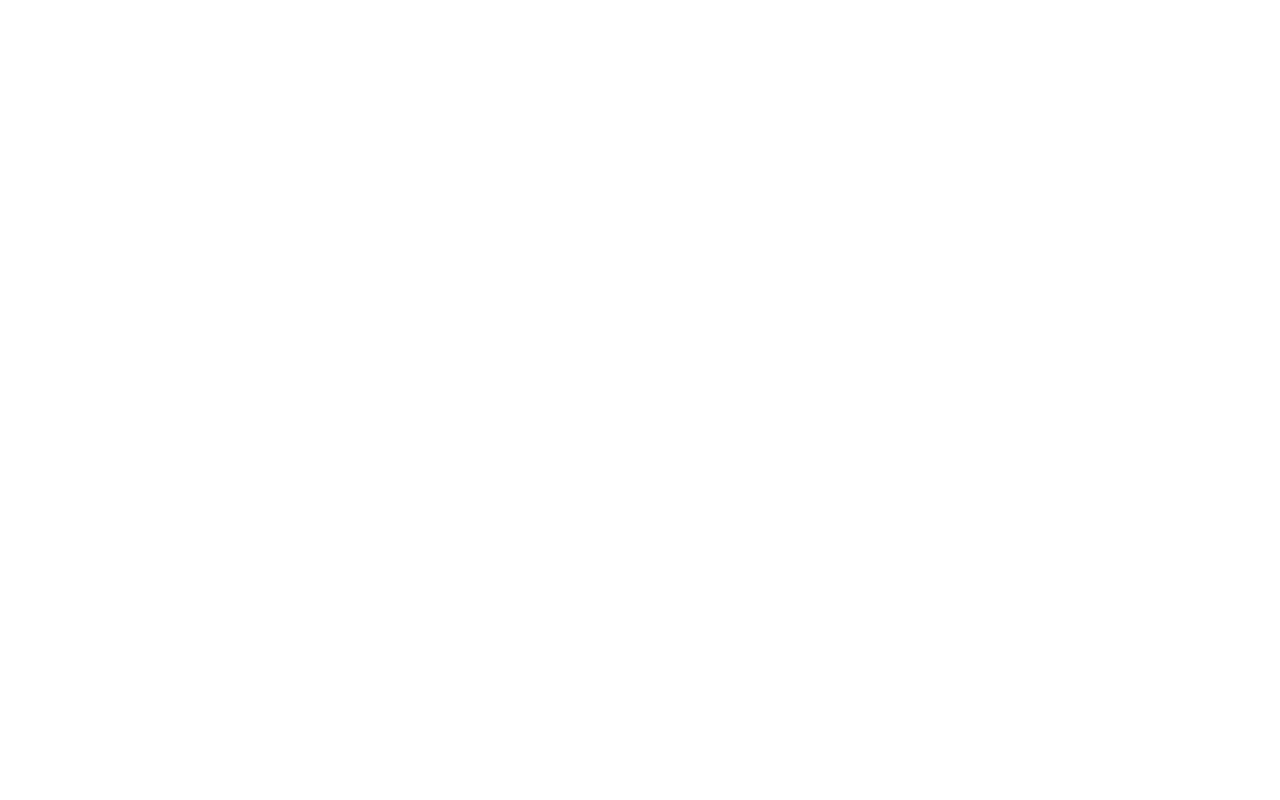
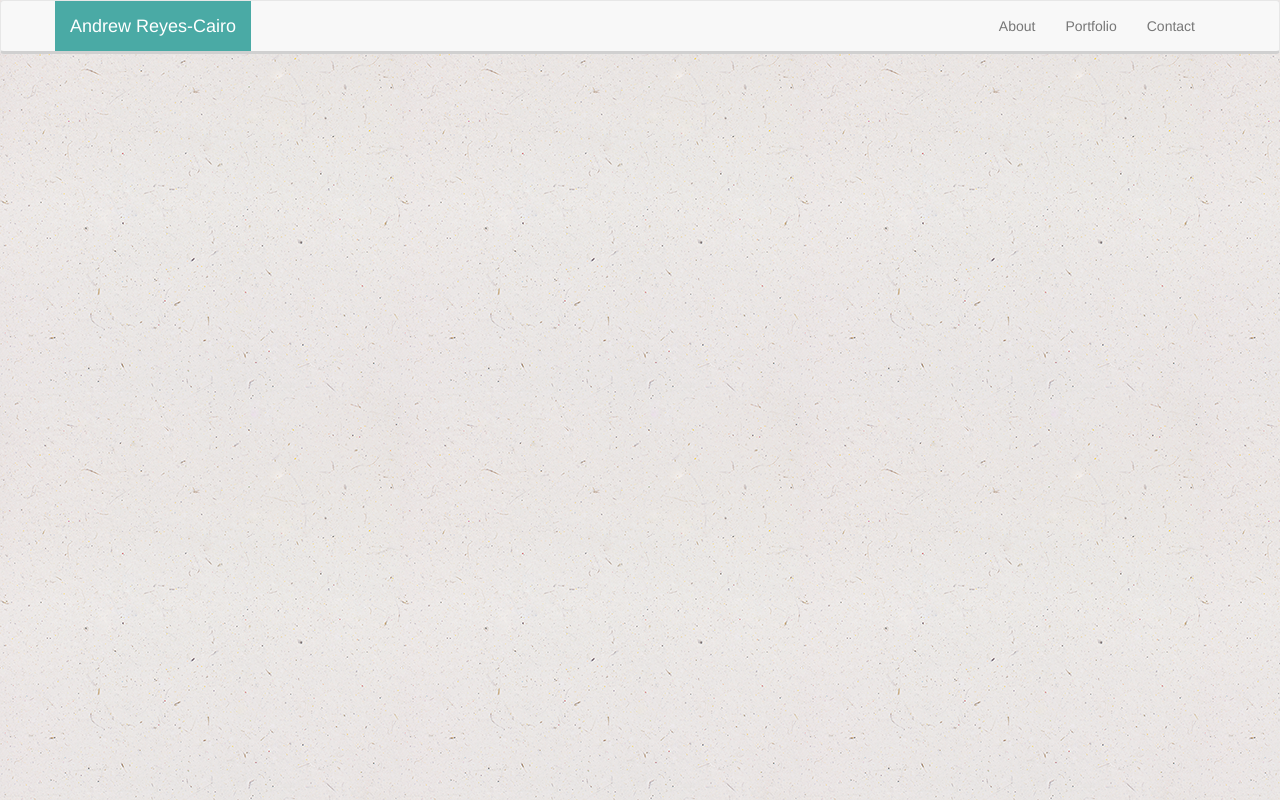
Before and after one commit to AndyRC6/Bootstrap-Portfolio, a plain HTML site: page index.html in a window 1280 px wide. Drawn offline with nearby package versions, Linux system fonts and the light colour scheme.

Commit message:
added index page with nav bar

```diff
--- a/assets/css/style.css
+++ b/assets/css/style.css
@@ -0,0 +1,18 @@
+
+body{
+	background-image: url(../images/ep_naturalwhite.PNG)
+}
+.navbar-brand{
+	background-color:#4aaaa5;
+}
+.navbar-brand:hover,
+.navbar-brand:focus{
+	background-color:#4aaaa5 !important;
+}
+.navbar-brand span{
+	color:white;
+}
+nav{
+	border-bottom:solid !important;
+	border-bottom-color: #D0D0D0 !important;
+}
--- a/index.html
+++ b/index.html
@@ -13,7 +13,33 @@
 </head>
 
 <body>
+	<!-- Beginning of NavBar -->
 
+	<nav class="navbar navbar-default" role="navigation">
+		<div class="container">
+			<!-- Brand and toggle get grouped for better mobile display -->
+			<div class="navbar-header">
+				<button type="button" class="navbar-toggle" data-toggle="collapse" data-target=".navbar-ex1-collapse">
+					<span class="sr-only">Toggle navigation</span>
+					<span class="icon-bar"></span>
+					<span class="icon-bar"></span>
+					<span class="icon-bar"></span>
+				</button>
+				<a class="navbar-brand" href="index.html"><span>Andrew Reyes-Cairo</span></a>
+			</div>
+
+			<!-- Collect the nav links, forms, and other content for toggling -->
+			<div class="collapse navbar-collapse navbar-ex1-collapse">
+				<ul class="nav navbar-nav navbar-right">
+					<li><a href="index.html">About</a></li>
+					<li><a href="portfolio.html">Portfolio</a></li>
+					<li><a href="contact.html">Contact</a></li>
+				</ul>
+			</div><!-- /.navbar-collapse -->
+		</div>
+	</nav>
+
+	<!-- End of NavBar -->
 
 
 
```
Also changed, not shown: assets/contact.html (added), contact.html (added), portfolio.html (added).
